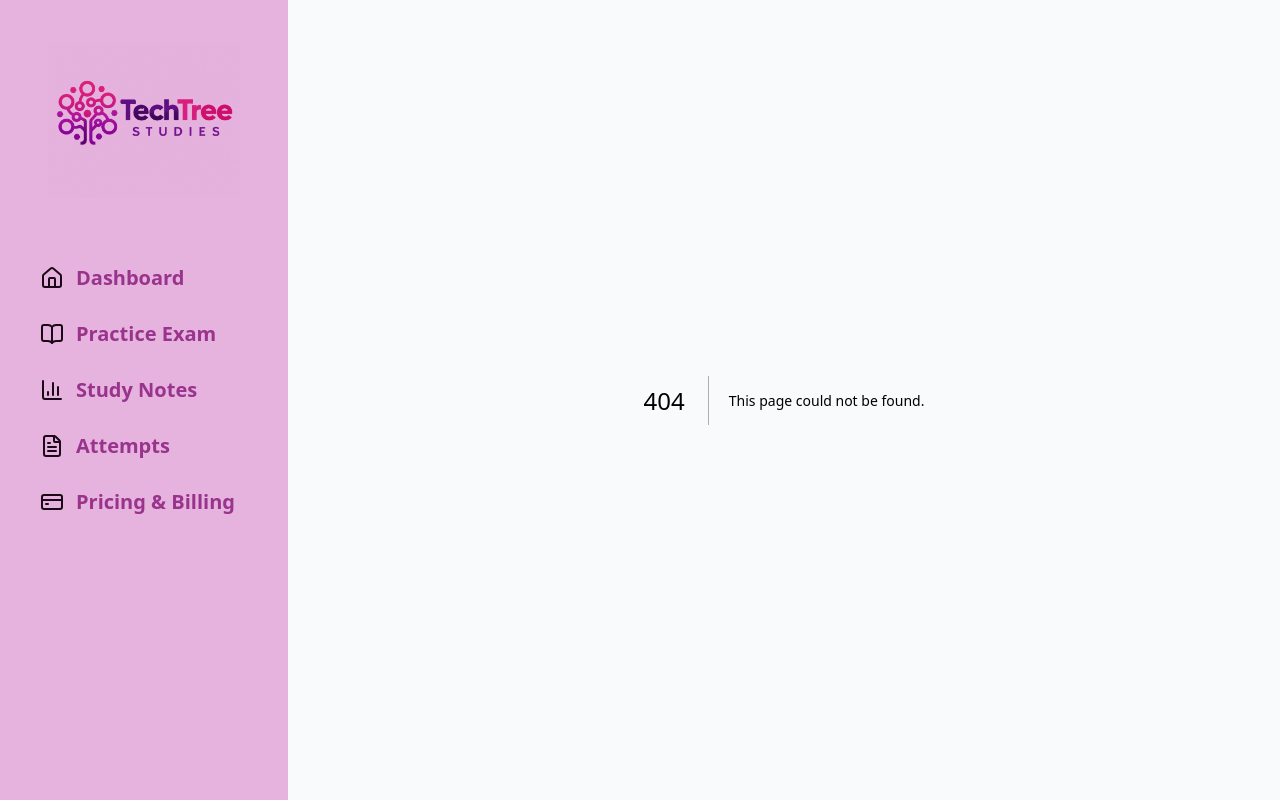
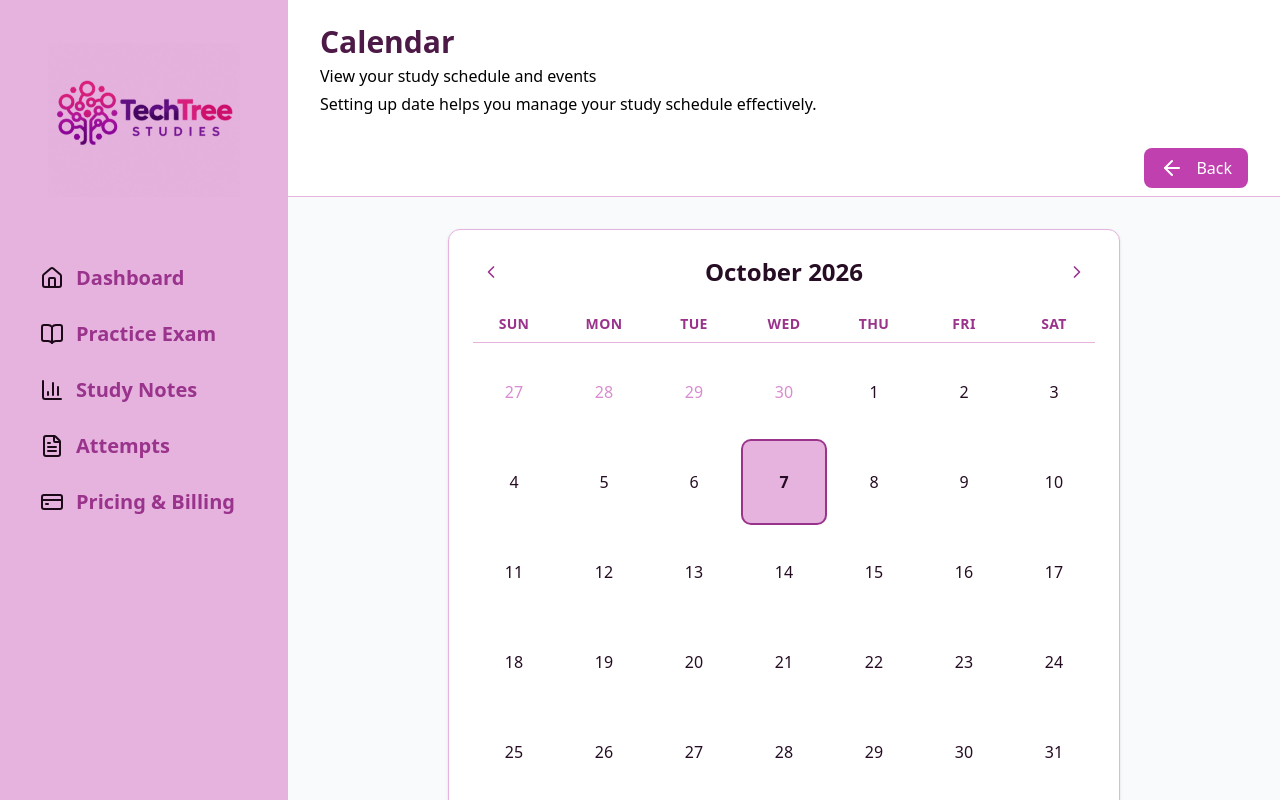
Before and after one commit to Disco12-design/TechTree_Studies, a Next.js app: page /dashboard/calendar in a window 1280 px wide. Before the commit this address had no page. Built offline with nearby package versions, Linux system fonts and the light colour scheme.

Commit message:
calendar finished for setup

```diff
--- /dev/null
+++ b/app/components/Calendar.tsx
@@ -0,0 +1,217 @@
+"use client";
+
+import React, { useState, useEffect } from "react";
+import { useRouter } from "next/navigation";
+import { ChevronLeft, ChevronRight } from "lucide-react";
+import { toast } from "sonner";
+
+interface CalendarDay {
+  date: number;
+  isCurrentMonth: boolean;
+  isToday: boolean;
+}
+
+export default function Calendar() {
+  const router = useRouter();
+  const [currentDate, setCurrentDate] = useState<Date | null>(null);
+  const [selectedDate, setSelectedDate] = useState<Date | null>(null);
+
+  useEffect(() => {
+    setCurrentDate(new Date());
+  }, []);
+
+  const getDaysInMonth = (date: Date) => {
+    return new Date(date.getFullYear(), date.getMonth() + 1, 0).getDate();
+  };
+
+  const getFirstDayOfMonth = (date: Date) => {
+    return new Date(date.getFullYear(), date.getMonth(), 1).getDay();
+  };
+
+  const generateCalendarDays = (): CalendarDay[] => {
+    if (!currentDate) return [];
+
+    const daysInMonth = getDaysInMonth(currentDate);
+    const firstDay = getFirstDayOfMonth(currentDate);
+    const days: CalendarDay[] = [];
+
+    // Previous month's days
+    const previousMonthDays = getDaysInMonth(
+      new Date(currentDate.getFullYear(), currentDate.getMonth() - 1)
+    );
+    for (let i = firstDay - 1; i >= 0; i--) {
+      days.push({
+        date: previousMonthDays - i,
+        isCurrentMonth: false,
+        isToday: false,
+      });
+    }
+
+    // Current month's days
+    const today = new Date();
+    for (let i = 1; i <= daysInMonth; i++) {
+      const isToday =
+        i === today.getDate() &&
+        currentDate.getMonth() === today.getMonth() &&
+        currentDate.getFullYear() === today.getFullYear();
+      days.push({
+        date: i,
+        isCurrentMonth: true,
+        isToday,
+      });
+    }
+
+    // Next month's days
+    const remainingDays = 42 - days.length; // 6 weeks * 7 days
+    for (let i = 1; i <= remainingDays; i++) {
+      days.push({
+        date: i,
+        isCurrentMonth: false,
+        isToday: false,
+      });
+    }
+
+    return days;
+  };
+
+  const previousMonth = () => {
+    if (currentDate) {
+      setCurrentDate(
+        new Date(currentDate.getFullYear(), currentDate.getMonth() - 1)
+      );
+    }
+  };
+
+  const nextMonth = () => {
+    if (currentDate) {
+      setCurrentDate(
+        new Date(currentDate.getFullYear(), currentDate.getMonth() + 1)
+      );
+    }
+  };
+
+  const handleSetExamDate = () => {
+    if (!selectedDate) {
+      toast.error("Please select a date first");
+      return;
+    }
+
+    // Save as YYYY-MM-DD (avoids timezone shifts from toISOString)
+    const yyyy = selectedDate.getFullYear();
+    const mm = String(selectedDate.getMonth() + 1).padStart(2, "0");
+    const dd = String(selectedDate.getDate()).padStart(2, "0");
+    const formattedDate = `${yyyy}-${mm}-${dd}`;
+
+    localStorage.setItem("examDate", formattedDate);
+
+    // Show success toast with the selected date
+    const displayDate = selectedDate.toLocaleDateString("en-US", {
+      weekday: "long",
+      month: "long",
+      day: "numeric",
+      year: "numeric",
+    });
+
+    toast.success(`Exam date set to ${displayDate}`);
+
+    // Navigate after a short delay to let the toast show
+    setTimeout(() => {
+      router.push("/dashboard");
+    }, 1000);
+  };
+
+  if (!currentDate) {
+    return <div className="p-6 text-center text-brand-600">Loading calendar...</div>;
+  }
+
+  const isSelected = (day: CalendarDay) =>
+    !!selectedDate &&
+    day.isCurrentMonth &&
+    day.date === selectedDate.getDate() &&
+    currentDate.getMonth() === selectedDate.getMonth() &&
+    currentDate.getFullYear() === selectedDate.getFullYear();
+
+  const calendarDays = generateCalendarDays();
+  const monthYear = currentDate.toLocaleDateString("en-US", {
+    month: "long",
+    year: "numeric",
+  });
+
+  const weekDays = ["Sun", "Mon", "Tue", "Wed", "Thu", "Fri", "Sat"];
+
+  return (
+    <div className="w-full max-w-2xl mx-auto bg-white rounded-xl border border-brand-200 shadow-sm p-4 md:p-6">
+      {/* Header with Month/Year and Navigation */}
+      <div className="flex items-center justify-between mb-4 md:mb-6">
+        <button
+          onClick={previousMonth}
+          className="p-2 rounded-lg text-brand-600 transition hover:bg-brand-100 hover:text-brand-800"
+        >
+          <ChevronLeft size={20} />
+        </button>
+        <h2 className="text-lg md:text-2xl font-bold text-brand-900">
+          {monthYear}
+        </h2>
+        <button
+          onClick={nextMonth}
+          className="p-2 rounded-lg text-brand-600 transition hover:bg-brand-100 hover:text-brand-800"
+        >
+          <ChevronRight size={20} />
+        </button>
+      </div>
+
+      {/* Week Days */}
+      <div className="grid grid-cols-7 gap-1 md:gap-2 mb-2 border-b border-brand-200 pb-2">
+        {weekDays.map((day) => (
+          <div
+            key={day}
+            className="text-center text-xs md:text-sm font-semibold uppercase tracking-wide text-brand-600"
+          >
+            {day}
+          </div>
+        ))}
+      </div>
+
+      {/* Calendar Grid */}
+      <div className="grid grid-cols-7 gap-1 md:gap-2">
+        {calendarDays.map((day, index) => (
+          <div
+            key={index}
+            onClick={() => {
+              if (!day.isCurrentMonth) return;
+              setSelectedDate(
+                new Date(
+                  currentDate.getFullYear(),
+                  currentDate.getMonth(),
+                  day.date
+                )
+              );
+            }}
+            className={`flex aspect-square items-center justify-center rounded-lg text-sm md:text-base transition ${
+              isSelected(day)
+                ? "bg-brand-800 font-bold text-white shadow-md cursor-pointer"
+                : day.isToday
+                ? "bg-brand-200 font-bold text-brand-900 ring-2 ring-brand-600 cursor-pointer"
+                : day.isCurrentMonth
+                ? "font-medium text-brand-900 hover:bg-brand-100 cursor-pointer"
+                : "text-brand-300 cursor-default"
+            }`}
+            data-date={day.date}
+            data-current-month={day.isCurrentMonth}
+            data-today={day.isToday}
+          >
+            {day.date}
+          </div>
+        ))}
+      </div>
+
+      <button
+        onClick={handleSetExamDate}
+        disabled={!selectedDate}
+        className="mt-12 w-full bg-brand-600 text-white py-2 px-4 rounded-lg hover:bg-brand-700 transition disabled:opacity-50 disabled:cursor-not-allowed disabled:hover:bg-brand-600"
+      >
+        <p>Set Exam Date</p>
+      </button>
+    </div>
+  );
+}
--- /dev/null
+++ b/app/dashboard/calendar/page.tsx
@@ -0,0 +1,40 @@
+"use client";
+
+import Calendar from "../../components/Calendar";
+import { ArrowLeft } from "lucide-react";
+
+export default function CalendarPage() {
+  return (
+    <div className="w-full justify-between">
+      {/* Header */}
+      <header className="border-b border-brand-200 bg-white">
+        <div className="px-8 py-6">
+          <h1 className="text-3xl font-bold text-brand-800">Calendar</h1>
+          <p className="text-black mt-1">
+            View your study schedule and events
+          </p>
+           <p className="text-black mt-1">
+            Setting up date helps you manage your study schedule effectively.
+          </p>
+        </div>
+
+        <div className="px-8 py-2 flex items-end justify-end flex-row">
+          <button
+            onClick={() => window.history.back()}
+            className="flex bg-brand-500 text-white justify-evenly py-2 px-4 rounded-lg hover:bg-brand-700 transition gap-3"
+          >
+            <ArrowLeft />
+            Back
+          </button>
+        </div>
+      </header>
+
+      {/* Calendar Content */}
+      <main className="p-8">
+        <div className="calendar-wrapper">
+          <Calendar />
+        </div>
+      </main>
+    </div>
+  );
+}
--- a/app/dashboard/page.tsx
+++ b/app/dashboard/page.tsx
@@ -1,5 +1,7 @@
 "use client";
 
+import { useState, useEffect } from "react";
+import { useRouter } from "next/navigation";
 import { profile, metrics, examAttempts } from "../types/assets";
 import {
   Search,
@@ -13,7 +15,23 @@ import {
 } from "lucide-react";
 
 export default function Dashboard() {
+  const router = useRouter();
   const ProfileIcon = profile.icon;
+
+  const [examDate, setExamDate] = useState<string | null>(null);
+
+  useEffect(() => {
+    const saved = localStorage.getItem("examDate");
+    if (!saved) return;
+    const [y, m, d] = saved.split("-").map(Number);
+    setExamDate(
+      new Date(y, m - 1, d).toLocaleDateString("en-US", {
+        month: "long",
+        day: "numeric",
+        year: "numeric",
+      })
+    );
+  }, []);
 
   return (
     <div className="w-full">
@@ -76,7 +94,9 @@ export default function Dashboard() {
             <Calendar size={18} />
             <span className="font-semibold">Target Exam Date</span>
           </div>
-          <p className="text-2xl font-bold text-brand-900">June 14, 2025</p>
+          <p className="text-2xl font-bold text-brand-900">
+            {examDate ?? "No date set"}
+          </p>
         </div>
 
         {/* Action Cards */}
@@ -92,7 +112,10 @@ export default function Dashboard() {
                 prepare for upcoming exam
               </p>
             </div>
-            <button className="flex shrink-0 items-center gap-2 whitespace-nowrap rounded-lg bg-brand-600 px-6 py-2 font-semibold text-white transition hover:bg-brand-700">
+            <button
+              onClick={() => router.push("/dashboard/calendar")}
+              className="flex shrink-0 items-center gap-2 whitespace-nowrap rounded-lg bg-brand-600 px-6 py-2 font-semibold text-white transition hover:bg-brand-700"
+            >
               Set Date
               <Plus size={14} />
             </button>
--- a/app/layout.tsx
+++ b/app/layout.tsx
@@ -1,6 +1,7 @@
 import type { Metadata } from "next";
 import { Suspense } from "react";
 import Sidebar from "./components/Sidebar";
+import { ToasterProvider } from "./providers/ToasterProvider";
 import "./globals.css";
 
 
@@ -13,6 +14,7 @@ export default function RootLayout({
   return (
     <html lang="en">
       <body className="flex h-screen">
+        <ToasterProvider />
         <Suspense fallback={<div className="w-72 min-h-screen p-6 bg-brand-200" />}>
           <Sidebar />
         </Suspense>
--- /dev/null
+++ b/app/providers/ToasterProvider.tsx
@@ -0,0 +1,14 @@
+"use client";
+
+import { Toaster } from "sonner";
+
+export function ToasterProvider() {
+  return (
+    <Toaster
+      position="top-right"
+      richColors
+      closeButton
+      expand
+    />
+  );
+}
--- a/package.json
+++ b/package.json
@@ -12,7 +12,8 @@
     "lucide-react": "^1.52.0",
     "next": "16.4.0",
     "react": "19.3.0",
-    "react-dom": "19.3.0"
+    "react-dom": "19.3.0",
+    "sonner": "^2.0.8"
   },
   "devDependencies": {
     "@tailwindcss/turbopack": "^4",
```
Also changed, not shown: 1 other file (tests, documents, lock files or other folders).
